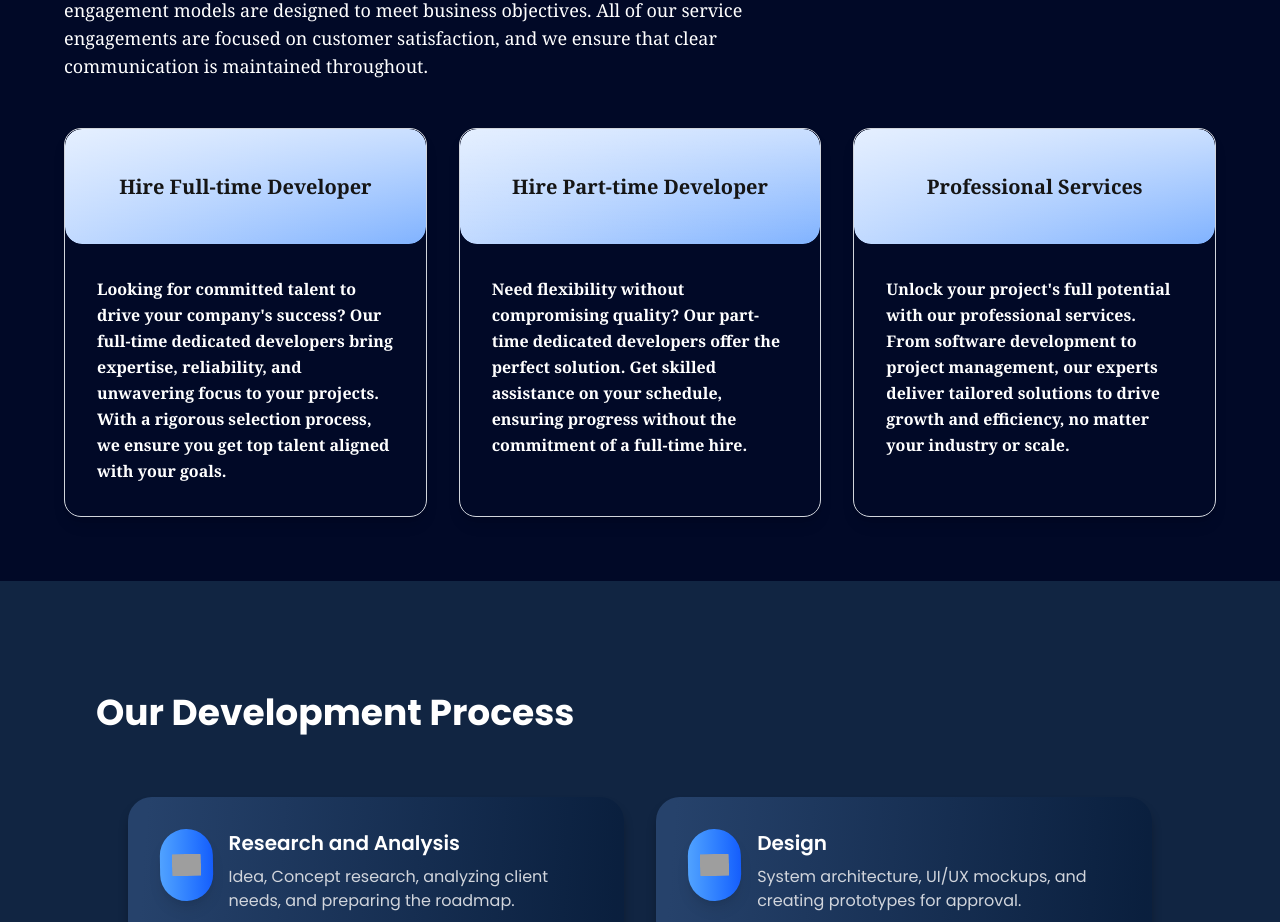
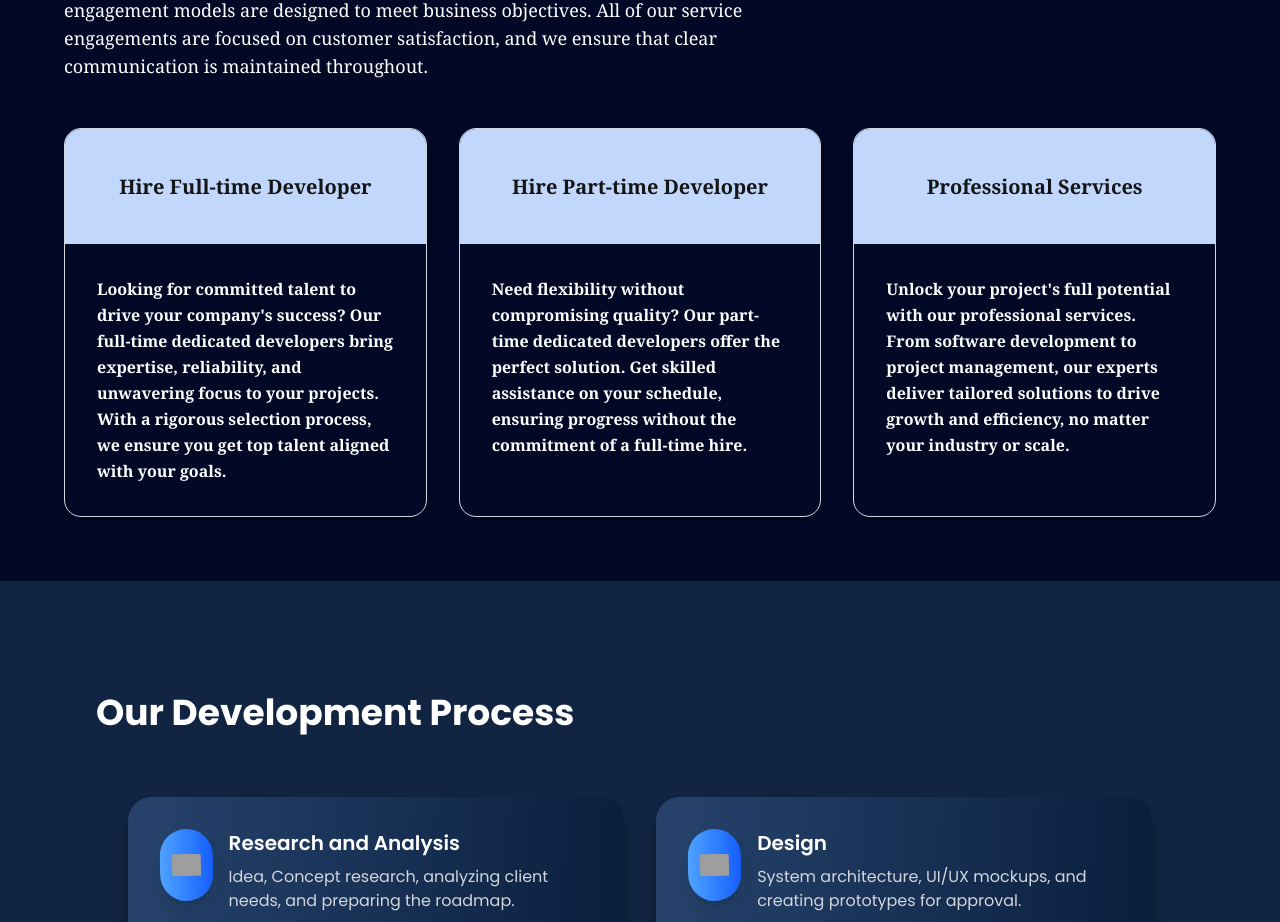
Before and after one commit to shivm166/Tecorneg, a React (Vite) app in the folder frontend/: page / in a window 1280 px wide. Shown: the part 5340-6262 px from the top of the page. Built offline with nearby package versions, Linux system fonts and the light colour scheme; grey boxes are pictures that could not be loaded.

Commit message:
ball effect

```diff
--- a/frontend/src/sections/Engagement/EngagementModels.jsx
+++ b/frontend/src/sections/Engagement/EngagementModels.jsx
@@ -1,7 +1,6 @@
 import React from 'react';
-import '../../index.css' // Ensure this file has the required CSS classes
+import '../../index.css';
 
-// Define the data for the cards as an array of objects
 const engagementModelsData = [
     {
         title: "Hire Full-time Developer",
@@ -22,7 +21,7 @@ const engagementModelsData = [
 
 const EngagementModels = () => {
     return (
-        <section className="py-16 px-4 sm:px-6 lg:px-8 ">
+        <section className="py-16 px-4 sm:px-6 lg:px-8">
             <div className="max-w-7xl mx-auto">
                 <h1 className="text-4xl sm:text-5xl font-bold mb-6 text-center lg:text-left text-white">
                     Our Flexible Engagement Models
@@ -35,30 +34,20 @@ const EngagementModels = () => {
                     {engagementModelsData.map((card, index) => (
                         <div
                             key={index}
-                            className="group relative rounded-[17px] shadow-lg border border-gray-300 overflow-hidden
-                         transition-all duration-500"
+                            className="relative group rounded-[17px] overflow-hidden border border-gray-300 shadow-lg"
                         >
-                            {/* Background element for the entire card on hover */}
-                            <div className="absolute inset-0 flexible-card-h3-bg transition-opacity duration-600 opacity-0 group-hover:opacity-100 z-0"></div>
+                            {/* Expanding background */}
+                            <div className="absolute top-0 left-0 w-full h-[115px] bg-[#c1d8fc] group-hover:h-full transition-all duration-700 ease-in-out z-0"></div>
 
-                            {/* Content wrapper with relative positioning and z-index to stay on top */}
+                            {/* Content */}
                             <div className="relative z-10">
-                                {/* Full-width title section with its own background and padding */}
-                                <div className="relative flex justify-center items-center h-[115px] p-5 rounded-[17px]
-                                transition-all duration-500 overflow-hidden">
-                                    {/* Background element for the gradient effect */}
-                                    <div className="absolute inset-0 flexible-card-h3-bg transition-all duration-500"></div>
-                                    <h3 className="relative z-10 text-xl font-bold text-[#151515] text-center
-                                 transition-colors duration-500
-                                 group-hover:text-black">
-                                        <span>{card.title}</span>
+                                <div className="flex justify-center items-center h-[115px] p-5">
+                                    <h3 className="text-xl font-bold text-[#151515] group-hover:text-[#151515]">
+                                        {card.title}
                                     </h3>
                                 </div>
-
-                                {/* Description section with its own padding and hover color */}
                                 <div className="p-8">
-                                    <p className="text-base font-bold leading-relaxed text-white transition-colors duration-500
-                                group-hover:text-black">
+                                    <p className="text-base font-bold leading-relaxed text-white group-hover:text-black transition-colors duration-500">
                                         {card.description}
                                     </p>
                                 </div>
```
